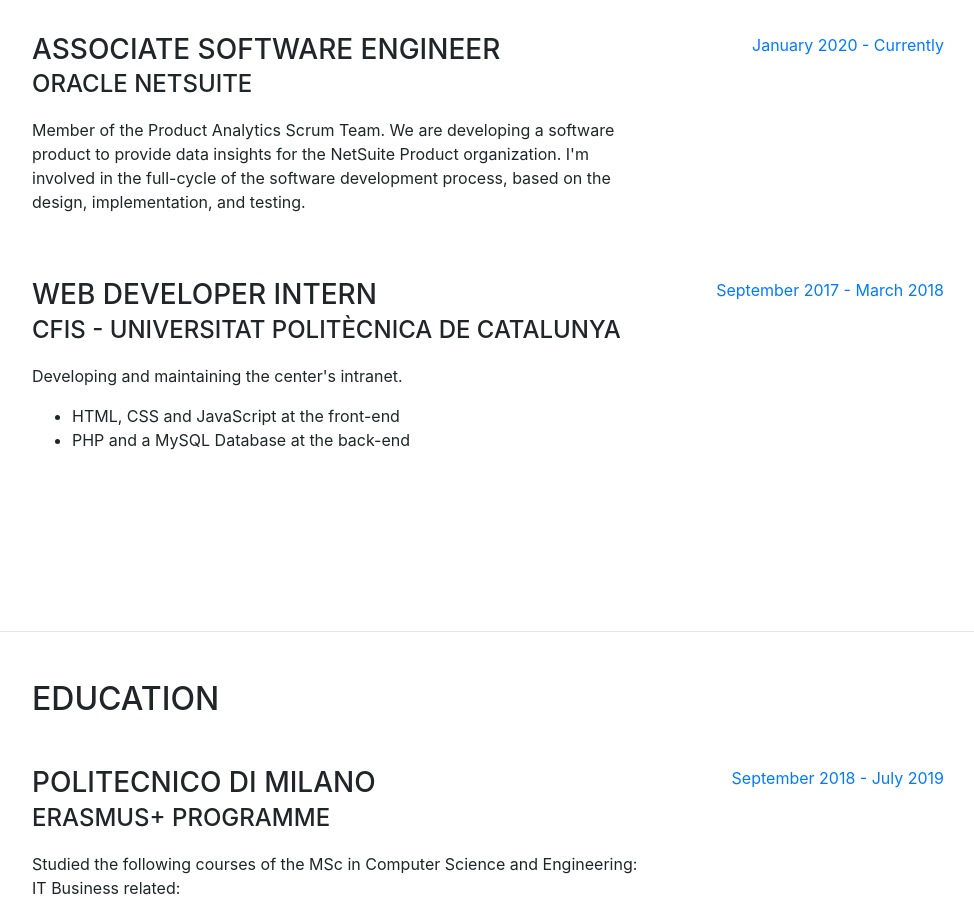
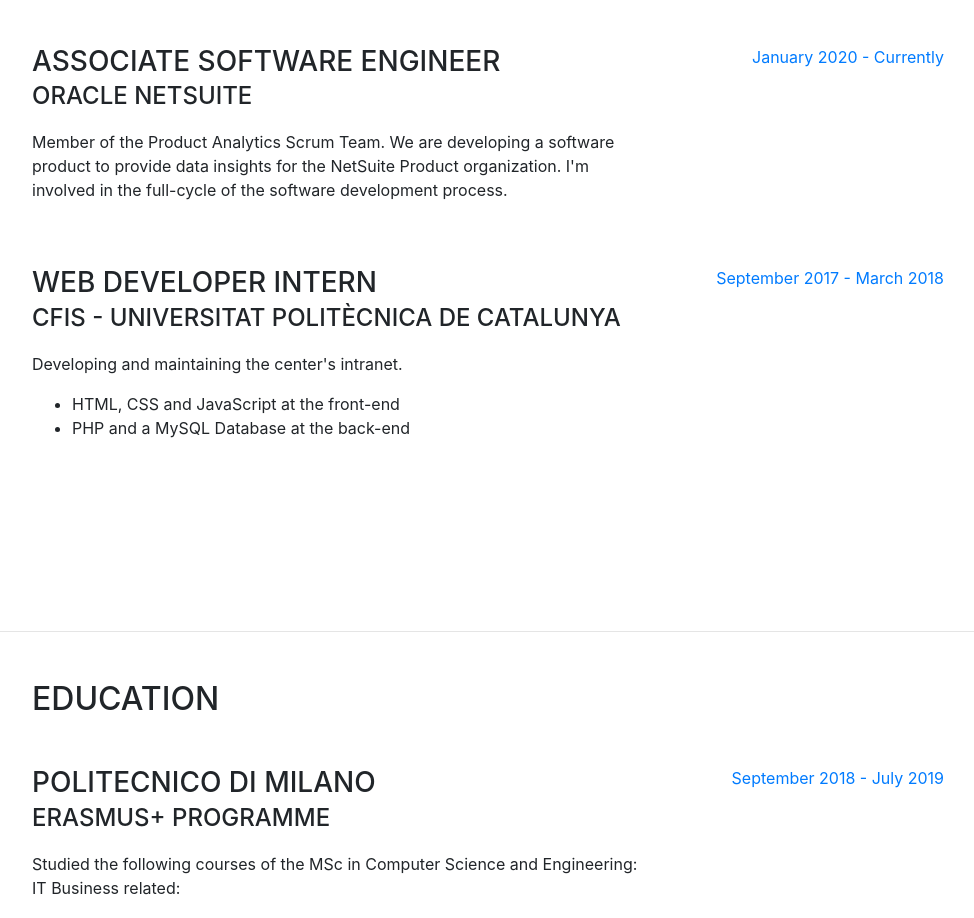
Before and after one commit to VictorJuez/my-portfolio, a website with bundled scripts: page index.html in a window 1280 px wide. Shown: the part 970-1888 px from the top of the page, without its empty margins (288-1262 px from the left). Built offline with nearby package versions, Linux system fonts and the light colour scheme; a web font is replaced by a local one.

Commit message:
domain update

```diff
--- a/index.html
+++ b/index.html
@@ -98,7 +98,7 @@
               <div class="subheading mb-3">Oracle NetSuite</div>
               <div>
                   <p>Member of the Product Analytics Scrum Team.
-                    We are developing a software product to provide data insights for the NetSuite Product organization. I'm involved in the full-cycle of the software development process, based on the design, implementation, and testing.</p>
+                    We are developing a software product to provide data insights for the NetSuite Product organization. I'm involved in the full-cycle of the software development process.</p>
               </div>
             </div>
             <div class="resume-date text-md-right">
```
Also changed, not shown: 1 other file.
